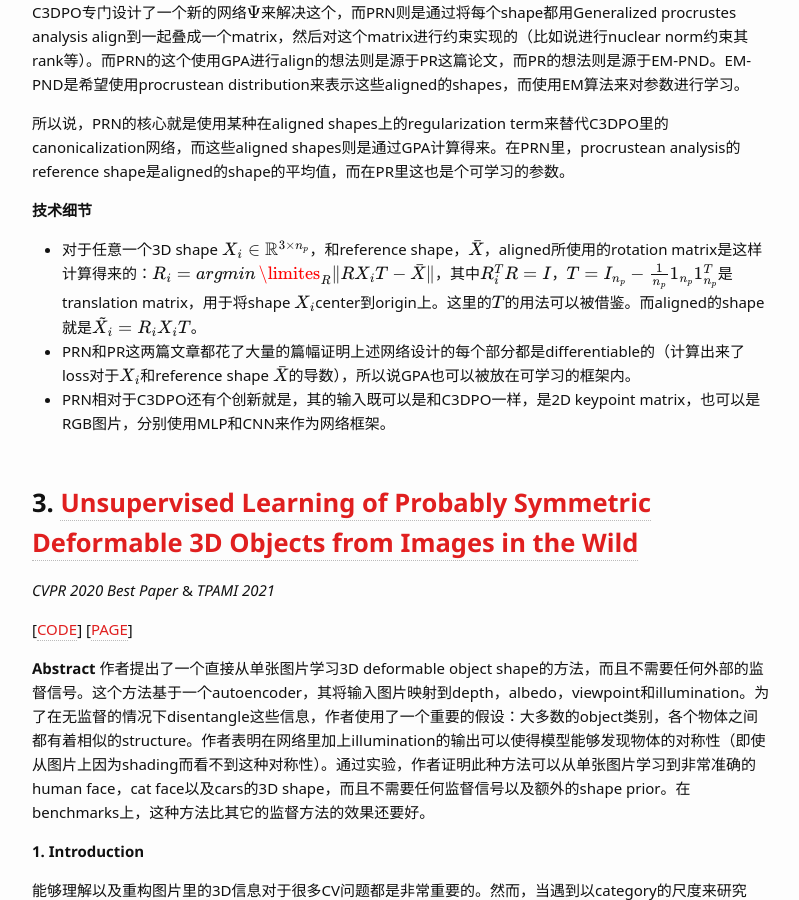
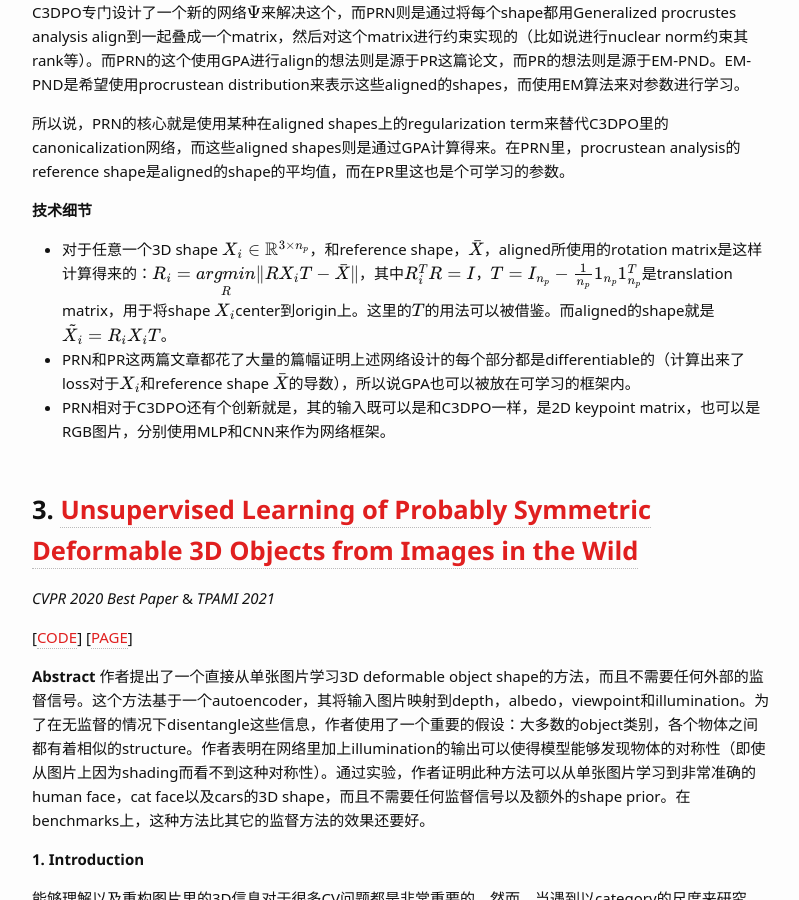
Before and after one commit to Wei-kang-Wang/tech-log, a Jekyll site: the page built from _posts/2022-01-01-Non rigid structucre from motion.md, in a window 1280 px wide and 900 px high, scrolled down 7606 px. Shown: the whole window, without its empty margins (238-1037 px from the left). Built offline with Jekyll 4.4.1, drawn with Linux system fonts in a browser that asks for light colours; some web fonts are replaced; formulas are drawn with MathJax 3.

Commit message:
Update 2022-01-01-Non rigid structucre from motion.md

```diff
--- a/_posts/2022-01-01-Non rigid structucre from motion.md
+++ b/_posts/2022-01-01-Non rigid structucre from motion.md
@@ -182,7 +182,7 @@ Monte Carlo Dropout是一种被广泛使用的度量不确定性的方法。具
 
 **技术细节**
 
-* 对于任意一个3D shape $$X_i \in \mathbb{R}^{3 \times n_p}$$，和reference shape，$$\bar{X}$$，aligned所使用的rotation matrix是这样计算得来的：$$R_i = \mathop{argmin}\limites_{R} \lVert RX_iT - \bar{X} \rVert$$，其中$$R_i^T R = I$$，$$T = I_{n_p} - \frac{1}{n_p} 1_{n_p} 1_{n_p}^T$$是translation matrix，用于将shape $$X_i$$center到origin上。这里的$$T$$的用法可以被借鉴。而aligned的shape就是$$\tilde{X_i} = R_i X_i T$$。
+* 对于任意一个3D shape $$X_i \in \mathbb{R}^{3 \times n_p}$$，和reference shape，$$\bar{X}$$，aligned所使用的rotation matrix是这样计算得来的：$$R_i = \mathop{argmin}\limits_{R} \lVert RX_iT - \bar{X} \rVert$$，其中$$R_i^T R = I$$，$$T = I_{n_p} - \frac{1}{n_p} 1_{n_p} 1_{n_p}^T$$是translation matrix，用于将shape $$X_i$$center到origin上。这里的$$T$$的用法可以被借鉴。而aligned的shape就是$$\tilde{X_i} = R_i X_i T$$。
 * PRN和PR这两篇文章都花了大量的篇幅证明上述网络设计的每个部分都是differentiable的（计算出来了loss对于$$X_i$$和reference shape $$\bar{X}$$的导数），所以说GPA也可以被放在可学习的框架内。
 * PRN相对于C3DPO还有个创新就是，其的输入既可以是和C3DPO一样，是2D keypoint matrix，也可以是RGB图片，分别使用MLP和CNN来作为网络框架。
 
```
